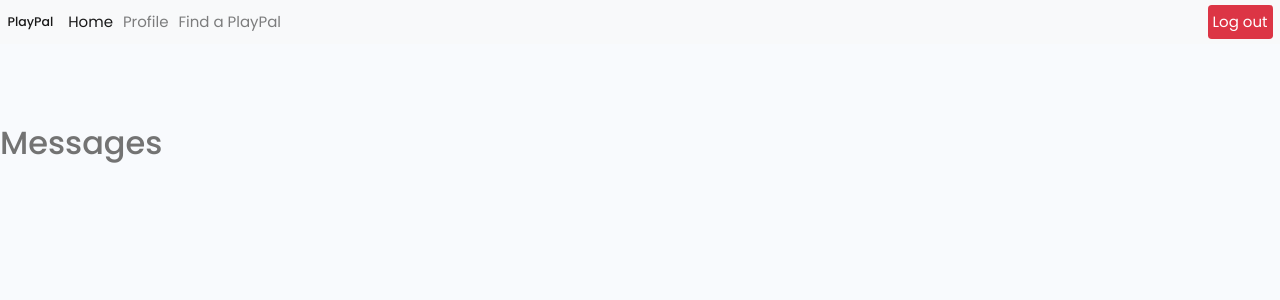
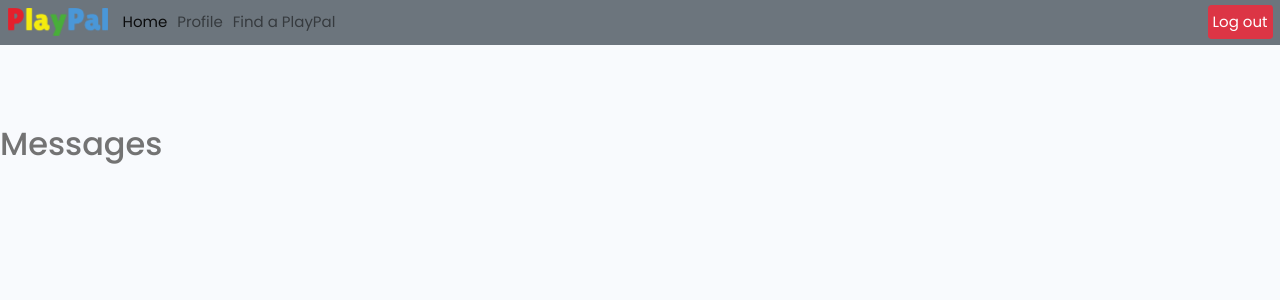
Before and after one commit to JoseEscauriza/PlayPal, a Django app: page /inbox/ in a window 1280 px wide. Shown: the top 300 px of the page. Run offline with Django 4.2, Linux system fonts and the light colour scheme; the visitor is signed in with stand-in values (Sample User, id 1); data that the repository does not hold is empty; some libraries are stand-ins or nearby versions.

Commit message:
added logo to navbar and home redirection function

```diff
--- a/templates/base.html
+++ b/templates/base.html
@@ -24,16 +24,18 @@
 </head>
 <body>
 
-    <nav class="navbar navbar-expand-lg navbar-light bg-light">
+    <nav class="navbar navbar-expand-lg navbar-light bg-secondary">
   <div class="container-fluid">
-    <a class="navbar-brand" href="#">PlayPal</a>
-    <button class="navbar-toggler btn-outline-success" type="button" data-bs-toggle="collapse" data-bs-target="#navbarNav" aria-controls="navbarNav" aria-expanded="false" aria-label="Toggle navigation">
+    <div class="navbar-brand">
+        <img class="PPlogo" src="static/img/PlayPal.png" alt="PlayPal logo" style="width: 100px; height:auto;">
+    </div>
+        <button class="navbar-toggler btn-outline-success" type="button" data-bs-toggle="collapse" data-bs-target="#navbarNav" aria-controls="navbarNav" aria-expanded="false" aria-label="Toggle navigation">
       <span class="navbar-toggler-icon"></span>
     </button>
     <div class="collapse navbar-collapse" id="navbarNav">
         <ul class="navbar-nav">
             <li class="nav-item">
-            <a class="nav-link active" aria-current="page" href="#">Home</a>
+            <a class="nav-link active" aria-current="page" href="{% url 'home_page' %}">Home</a>
             </li>
             <li class="nav-item">
                 <a class="nav-link" href="{% url 'own_profile' %}">Profile</a>
```
